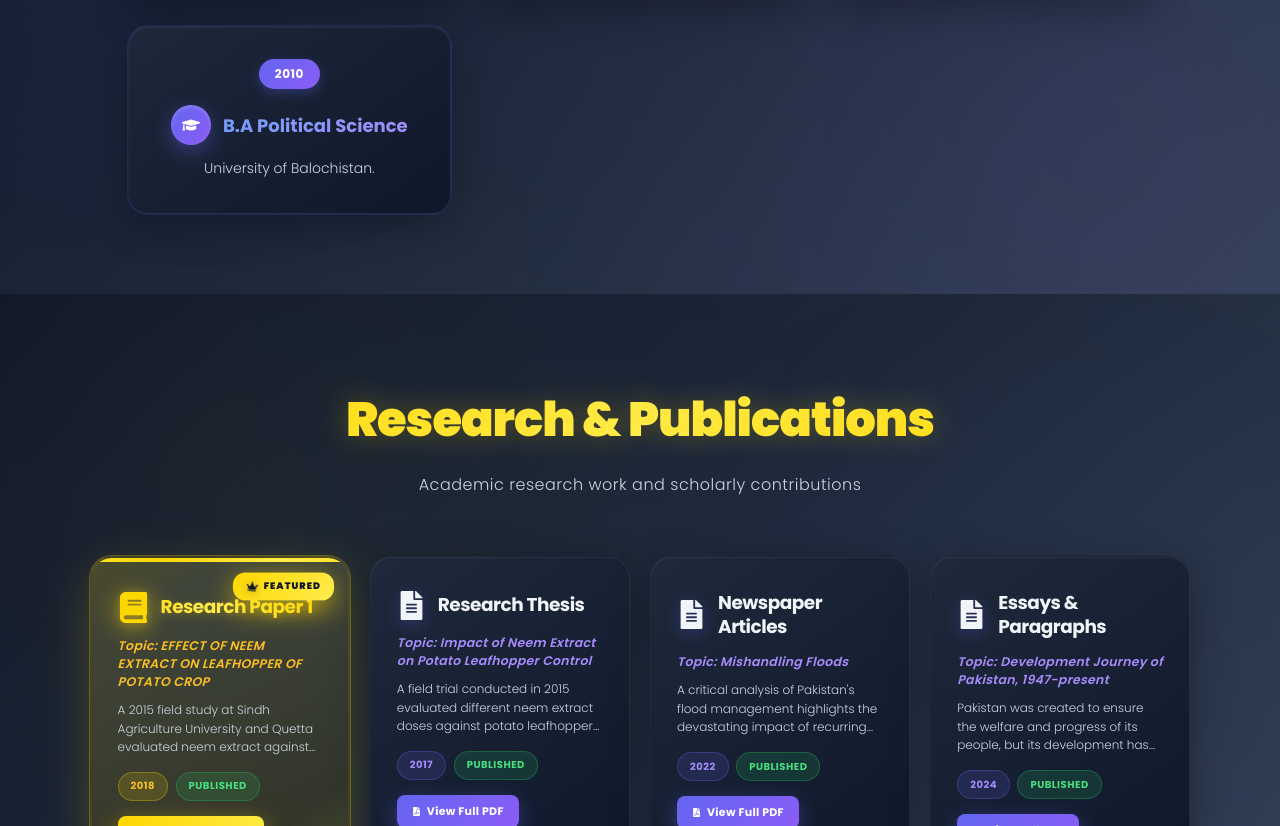
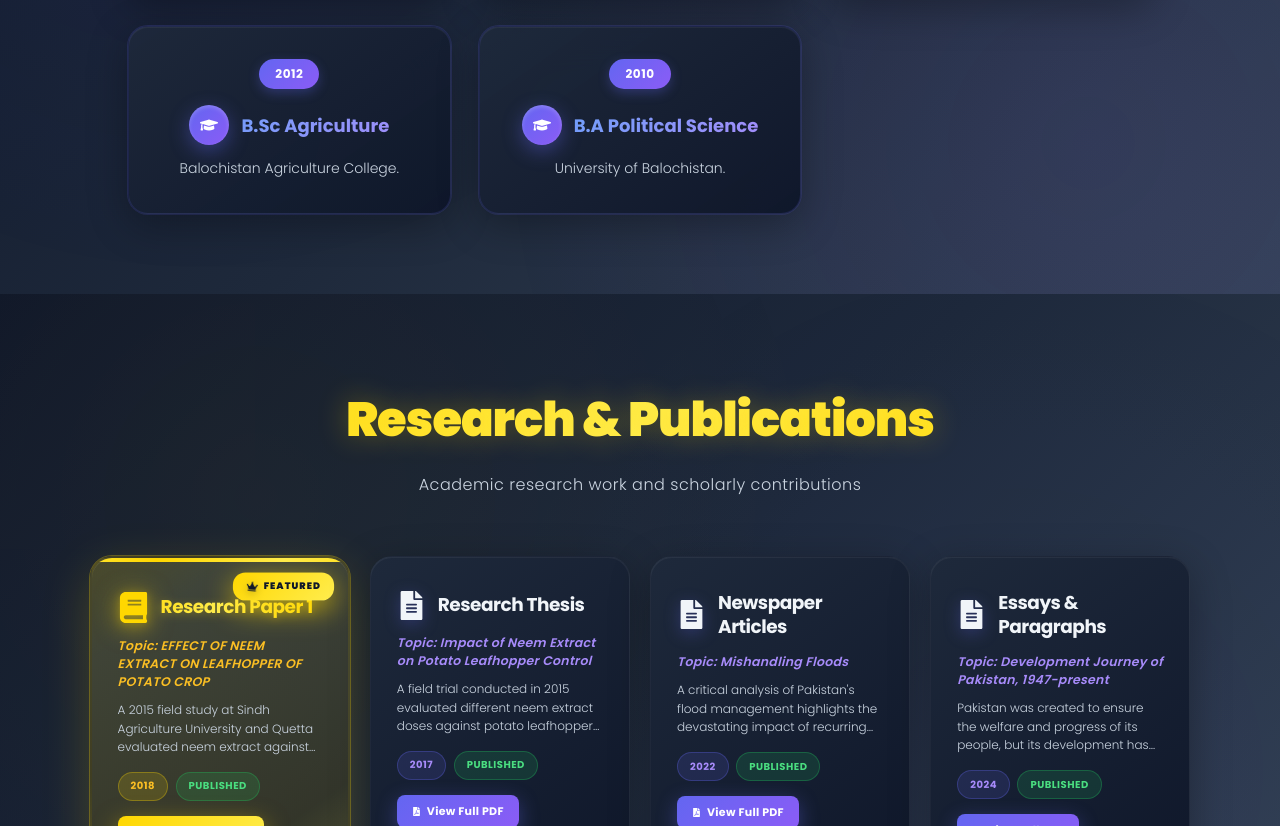
Before and after one commit to waqaryounas1428/client-portfolio-react, a React (Vite) app: page / in a window 1280 px wide. Shown: the part 2809-3635 px from the top of the page. Built offline with nearby package versions, Linux system fonts and the light colour scheme.

Commit message:
update it

```diff
--- a/src/components/Timeline.jsx
+++ b/src/components/Timeline.jsx
@@ -21,12 +21,12 @@ export const Timeline = () => {
       title: "M.Sc Agriculture",
       desc: "Sindh Agriculture University."
     },
-    // {
-    //   icon: <FaGraduationCap />,
-    //   date: "2012",
-    //   title: "B.Sc Agriculture",
-    //   desc: "Balochistan Agriculture College."
-    // },
+    {
+      icon: <FaGraduationCap />,
+      date: "2012",
+      title: "B.Sc Agriculture",
+      desc: "Balochistan Agriculture College."
+    },
     {
       icon: <FaGraduationCap />,
       date: "2010",
```
